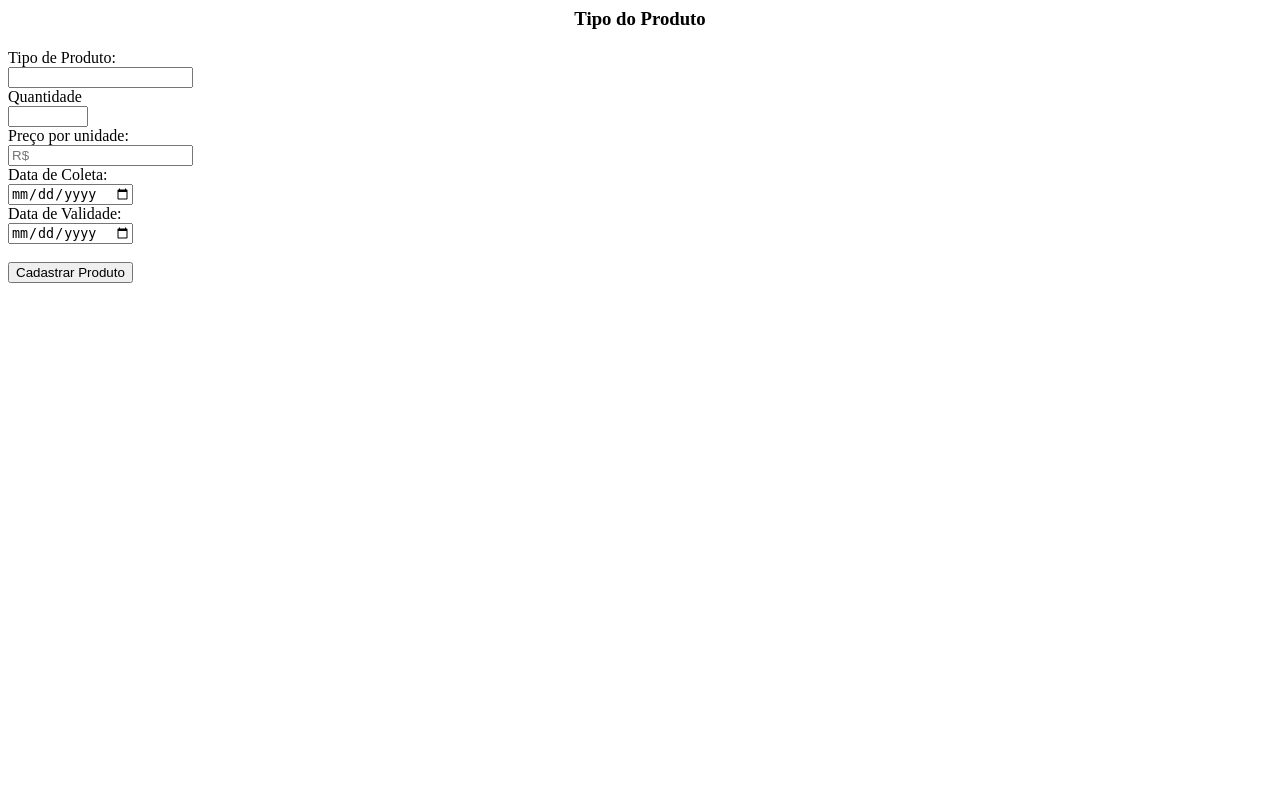
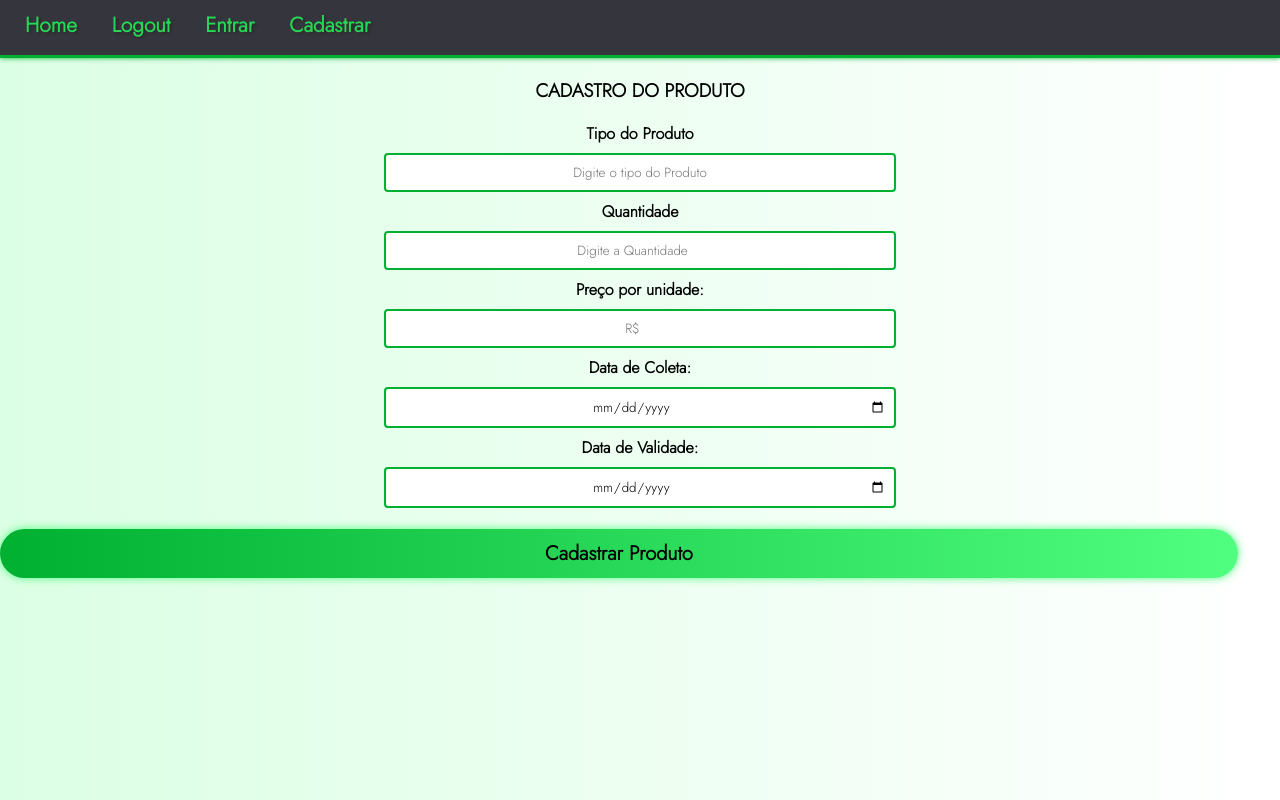
Before and after one commit to ES-UFABC/AgroShop, a Flask app: page /NovoProduto in a window 1280 px wide. Run offline with Flask 2, Linux system fonts and the light colour scheme.

Commit message:
O front-end da página NovoProduto foi modificado

```diff
--- a/AgroShop/website/templates/new-product.html
+++ b/AgroShop/website/templates/new-product.html
@@ -1,10 +1,139 @@
+<head>
+    <title>Cadastro do Produto</title>
+    <link href="https://fonts.googleapis.com/css2?family=Jost:wght@300&display=swap" rel="stylesheet">
+<style>
+    .cabecalho {
+        background-color: rgb(52, 53, 61);
+        border-bottom: solid 3px #00B131;
+        box-shadow: 0 0 5px 0 #00B131;
+        height: 55px;
+        box-sizing: content-box;
+        font-family: inherit;
+    }
+    body {
+        margin: 0;
+        font-family: 'Jost', sans-serif;
+        background: linear-gradient(to left, #ffffff, #dbffe4);
+        font-weight: bold;
+    }
 
+    input[list=browsers] {
+        position: relative;
+        width: 40%;
+        border:2px #00B131 solid;
+        border-radius: 4px;
+        margin: 8px 0;
+        outline: none;
+        padding: 8px;
+        box-sizing: border-box;
+        transition: .3s;
+        font-family: inherit;
+        text-align: center;
+    }
+    input[list=browsers]:focus {
+        border-color: #00B131;
+        box-shadow: 0 0 8px 0 #50ff7f;
+    }
+    input[type=number] {
+        width: 40%;
+        border:2px #00B131 solid;
+        border-radius: 4px;
+        margin: 8px 0;
+        outline: none;
+        padding: 8px;
+        box-sizing: border-box;
+        transition: .3s;
+        font-family: inherit;
+        text-align: center;
+    }
+    input[type=number]:focus {
+        border-color: #00B131;
+        box-shadow: 0 0 8px 0 #50ff7f;
+    }
+    input[type=date] {
+        width: 40%;
+        border:2px #00B131 solid;
+        border-radius: 4px;
+        margin: 8px 0;
+        outline: none;
+        padding: 8px;
+        box-sizing: border-box;
+        transition: .3s;
+        font-family: inherit;
+        text-align: center;
+    }
+    input[type=date]:focus {
+        border-color: #00B131;
+        box-shadow: 0 0 8px 0 #50ff7f;
+    }
+    .btn {
+        font-family: inherit;
+        font-weight: bold;
+        text-decoration: none;
+        font-size: 1.25rem;
+        padding: 10px 545px;
+        text-align: center;
+    }
+    .destaque {
+        color: #000000;
+        border-radius: 40px;
+        background: linear-gradient(to right, #00B131, #50ff7f);
+        box-shadow: 0 0 8px 0 #50ff7f;
+    }
+    .destaque:active {
+        box-shadow: none;
+    }
+    .menu {
+        display: inline-block;
+        vertical-align: top;
+        height: 5px;
+        padding: 10px;
+    }
+    .menu ul {
+        margin: 0;
+        padding: 0;
+    }
+    .menu li {
+        display: inline-block;
+    }
+    .menu a {
+        text-decoration: none;
+        color: #26d755;
+        font-size: 1.3em;
+        text-shadow: 2px 2px 2px #2d2d2d;
+        padding: 15px;
+    }
+    .menu a:hover{
+        box-shadow: none;
+    }
+    .form-group{
+        text-align: center;
+    }
+</style>
+</head>
+<body>
+    <header class="cabecalho"> <nav class="menu">
+        <ul>
+            <li>
+                <a href="http://127.0.0.1:5000">Home</a>
+            </li>
+            <li>
+                <a href="logout">Logout</a>
+            </li>
+            <li>
+                <a href="entrar">Entrar</a>
+            </li>
+            <li>
+                <a href="cadastrar">Cadastrar</a>
+            </li>
+        </ul>
+    </nav> </header>
     <form method="POST">
-    <h3 align="center">Tipo do Produto</h3>
+    <h3 align="center">CADASTRO DO PRODUTO</h3>
     <div class="form-group">
-    <label>Tipo de Produto:
-        <br>
-        <input list="browsers" name="tipoProdutos" /></label>
+    <label>Tipo do Produto <br>
+        <input list="browsers" placeholder="Digite o tipo do Produto" name="tipoProdutos"/>
+    </label>
         <datalist id="tipo">
             <option value="Alface">
             <option value="Tomate">
@@ -23,6 +152,7 @@
             class="form-control"
             id="quantidade"
             name="quantidade"
+            placeholder="Digite a Quantidade"
         />
     </div>
     <div class="form-group">
@@ -59,5 +189,6 @@
         />
     </div>
     <br />
-    <button type="submit" class="btn btn-primary">Cadastrar Produto</button>
+    <a href="HomeProd" class="btn destaque">Cadastrar Produto</a>
 </form>
+</body>
```
Lines whose indentation alone changed are shown as unchanged.
